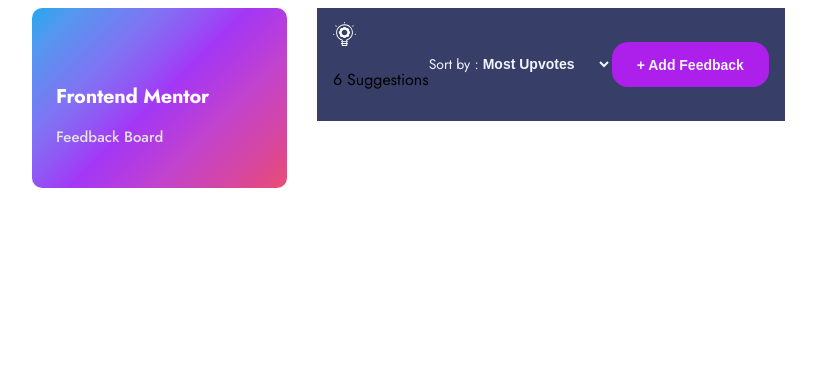
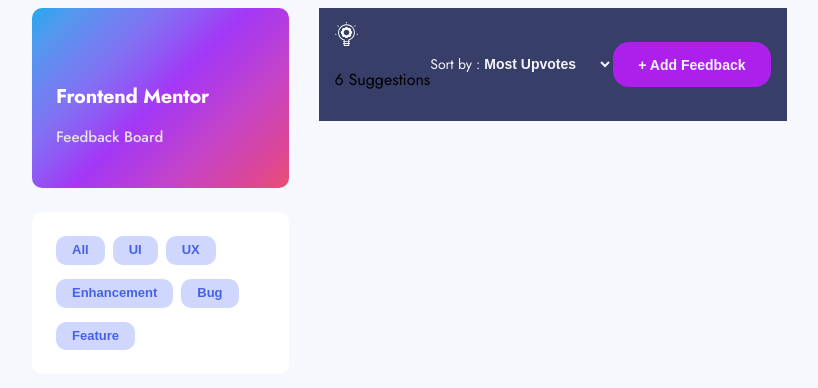
Before and after one commit to ecesemabekdemir/productFeedback, a Next.js app: page / in a window 1280 px wide. Shown: the top 388 px of the page, without its empty margins (141-959 px from the left). Built offline with nearby package versions, Linux system fonts and the light colour scheme.

Commit message:
sidebar filter cssi oluşturuldu sidebarda çağırıldı font eklendi globalde bodye bacground verildi

```diff
--- a/app/globals.css
+++ b/app/globals.css
@@ -1,3 +1,7 @@
+body {
+  background-color: #F7F8FD;
+}
+
 .homePage {
   display: flex;
   gap: 30px;
--- a/components/sidebar/index.jsx
+++ b/components/sidebar/index.jsx
@@ -1,3 +1,4 @@
+import SidebarFilter from "../sidebarFilter"
 import "./sidebar.css"
 
 export default function Sidebar() {
@@ -7,6 +8,7 @@ export default function Sidebar() {
         <h1>Frontend Mentor</h1>
         <p>Feedback Board</p>
       </div>
+      <SidebarFilter />
     </div>
   )
 }
--- a/components/sidebar/sidebar.css
+++ b/components/sidebar/sidebar.css
@@ -1,3 +1,10 @@
+.sidebar {
+  background-color: #F7F8FD;
+  display: flex;
+  flex-direction: column;
+  gap: 24px;
+}
+
 .sidebarInfo {
     background-image: linear-gradient(315deg,
     hsl(346deg 77% 61%) 0%,
@@ -12,8 +19,8 @@
     hsl(213deg 83% 63%) 90%,
     hsl(201deg 85% 54%) 100%
   );
+  padding: 62px 78px 24px 24px;
   border-radius: 10px;
-  padding: 62px 78px 24px 24px;
 }
 
 .sidebarInfo h1 {
@@ -30,3 +37,32 @@
   line-height: 21.68px;
   color: #e3e0e0;
 }
+
+.sidebarFilter {
+  background-color: #fff;
+  border-radius: 10px;
+  padding: 24px 50px 10px 24px;
+}
+
+.item {
+  display: flex;
+  gap: 8px;
+  margin-bottom: 14px;
+}
+
+.item button {
+  padding: 5px 16px;
+  background-color: #CFD7FF;
+  border-radius: 10px;
+  color: #4661E6;
+  font-weight: 600;
+  font-size: 13px;
+  line-height: 18.79px;
+  border: transparent;
+  cursor: pointer;
+}
+
+.item button:hover {
+  background-color: #4661E6;
+  color: #FFFFFF;
+}
--- a/components/sidebarFilter/index.jsx
+++ b/components/sidebarFilter/index.jsx
@@ -0,0 +1,19 @@
+
+export default function SidebarFilter() {
+  return (
+    <div className="sidebarFilter">
+      <div className="item">
+        <button>All</button>
+        <button>UI</button>
+        <button>UX</button>
+      </div>
+      <div className="item">
+        <button>Enhancement</button>
+        <button>Bug</button>
+      </div>
+      <div className="item">
+        <button>Feature</button>
+      </div>
+    </div>
+  )
+}
```
